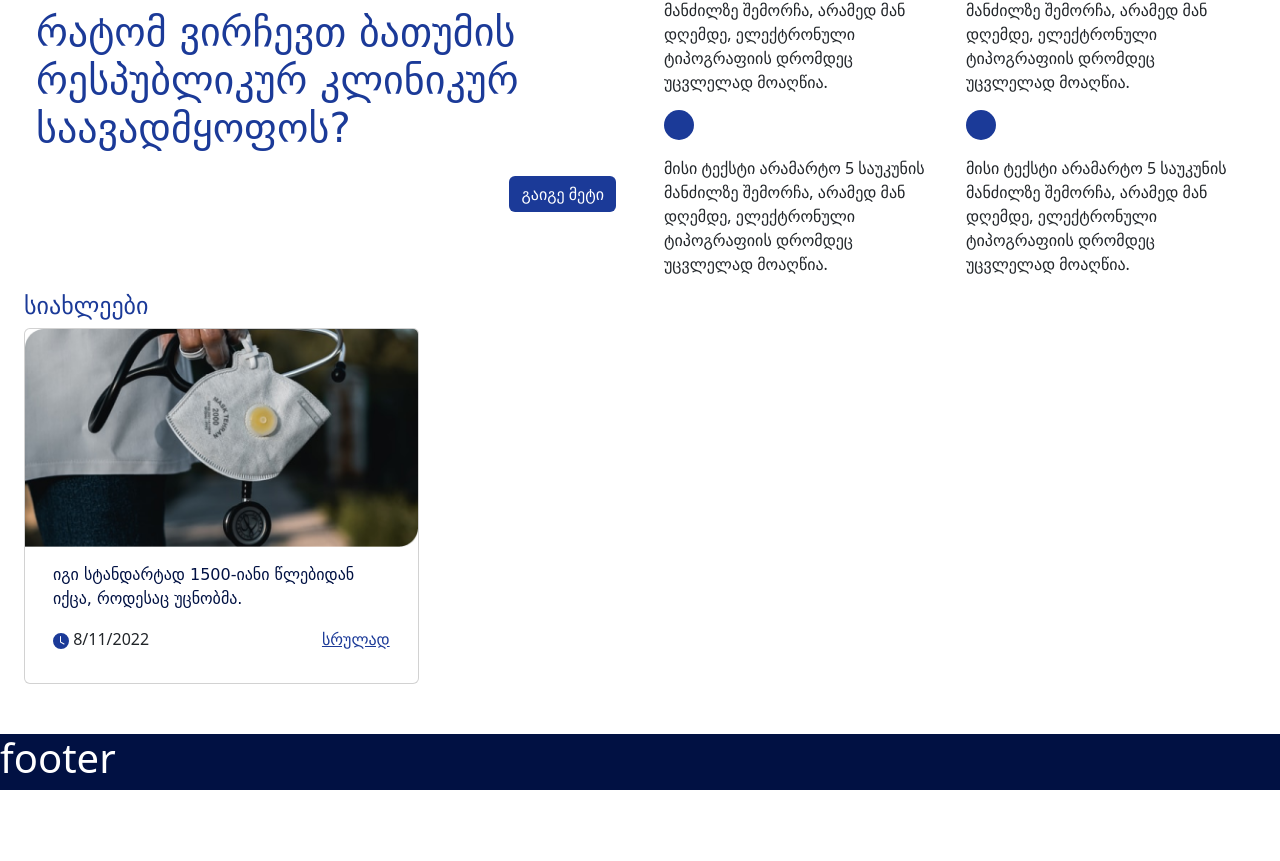
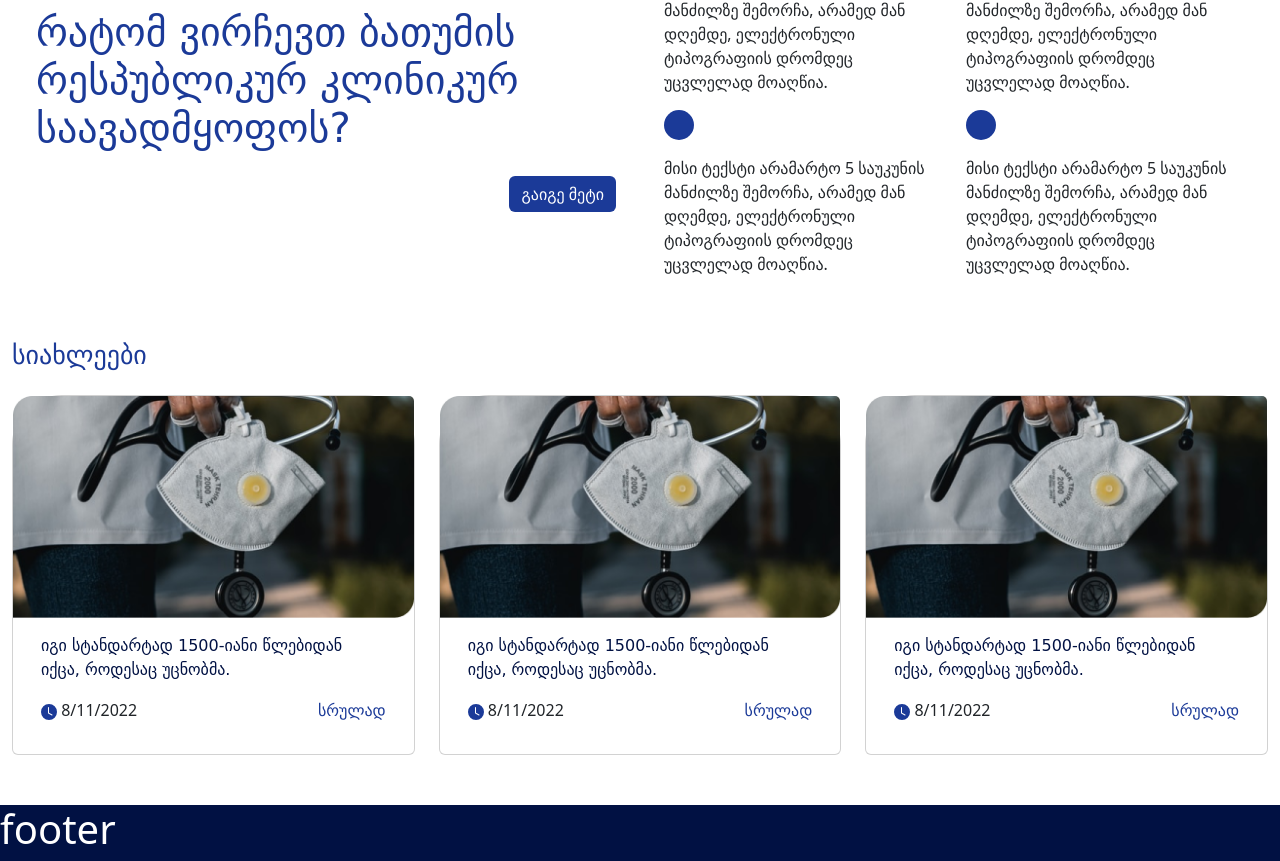
Before and after one commit to brchospital/brch-starter, a React (Create React App) app: page / in a window 1280 px wide. Shown: the part 913-1774 px from the top of the page. Before the commit the page ends 1703 px from the top, so only its background shows below. Built offline with nearby package versions, Linux system fonts and the light colour scheme; a web font is replaced by a local one.

Commit message:
news card done

```diff
--- a/src/components/HomePage/NewsSection.js
+++ b/src/components/HomePage/NewsSection.js
@@ -9,8 +9,8 @@ export function NewsSection() {
     <Container className="news-section-container">
       <h4 className="news-section-title">სიახლეები</h4>
       <Row>
-        <Col xs={12} sm={12} md={12} lg={4} xl={4}>
-          <Card className="news-card">
+        <Col xs={12} sm={12} md={4} lg={4} xl={4}>
+          <Card className="news-card mt-3">
             <Card.Img variant="top" src={newsImage} />
             <Card.Body>
               <Container>
@@ -19,12 +19,60 @@ export function NewsSection() {
                 </Card.Text>
                 <div className="card-foroter">
                   <p>
-                    <span style={{ color: "#1B3A98" }}>
+                    <span className="card-footer-items">
                       <BsFillClockFill />
                     </span>
                     <span> 8/11/2022</span>
                   </p>
-                  <Link to="#0" style={{ color: "#1B3A98" }}>
+                  <Link to="#0" className="card-footer-items">
+                    სრულად
+                  </Link>
+                </div>
+              </Container>
+            </Card.Body>
+          </Card>
+        </Col>
+
+        <Col xs={12} sm={12} md={4} lg={4} xl={4}>
+          <Card className="news-card mt-3">
+            <Card.Img variant="top" src={newsImage} />
+            <Card.Body>
+              <Container>
+                <Card.Text className="card-description">
+                  იგი სტანდარტად 1500-იანი წლებიდან იქცა, როდესაც უცნობმა.
+                </Card.Text>
+                <div className="card-foroter">
+                  <p>
+                    <span className="card-footer-items">
+                      <BsFillClockFill />
+                    </span>
+                    <span> 8/11/2022</span>
+                  </p>
+                  <Link to="#0" className="card-footer-items">
+                    სრულად
+                  </Link>
+                </div>
+              </Container>
+            </Card.Body>
+          </Card>
+        </Col>
+
+        <Col xs={12} sm={12} md={4} lg={4} xl={4}>
+          <Card className="news-card mt-3">
+            <Card.Img variant="top" src={newsImage} />
+            <Card.Body>
+              <Container>
+                <Card.Text className="card-description">
+                  იგი სტანდარტად 1500-იანი წლებიდან იქცა, როდესაც უცნობმა.
+                </Card.Text>
+                <div className="card-foroter">
+                  <p>
+                    <span className="card-footer-items">
+                      <BsFillClockFill />
+                    </span>
+                    <span> 8/11/2022</span>
+                  </p>
+                  <Link to="#0" className="card-footer-items">
                     სრულად
                   </Link>
                 </div>
--- a/src/components/HomePage/style.css
+++ b/src/components/HomePage/style.css
@@ -105,6 +105,15 @@
   font-family: "ALK Sanet", sans-serif;
 }
 
+.card-footer-items {
+  color: #1b3a98;
+  text-decoration: none;
+}
+
+.news-section-title {
+  font-size: 26px;
+  margin-top: 3rem;
+}
 /* END OF HOME ADVERT COMPONENT */
 
 /* MEDIA QUERY */
@@ -135,6 +144,15 @@
   .advert-title-container {
     align-self: center;
   }
+
+  .news-section-container {
+    padding: 0px;
+  }
+
+  .news-card {
+    border-top-left-radius: 50px 50px !important;
+    border-top-right-radius: 50px 50px !important;
+  }
 }
 
 @media (min-width: 1441px) and (max-width: 2560px) {
@@ -164,6 +182,15 @@
   .advert-title-container {
     align-self: center;
   }
+
+  .news-section-container {
+    padding: 0px;
+  }
+
+  .news-card {
+    border-top-left-radius: 50px 50px !important;
+    border-top-right-radius: 50px 50px !important;
+  }
 }
 
 @media (min-width: 1025px) and (max-width: 1440px) {
@@ -184,6 +211,15 @@
 
   .advert-title-container {
     align-self: center;
+  }
+
+  .news-section-container {
+    padding: 0px;
+  }
+
+  .news-card {
+    border-top-left-radius: 50px 50px !important;
+    border-top-right-radius: 50px 50px !important;
   }
 }
 
@@ -210,6 +246,16 @@
 
   .advert-title-container {
     align-self: center;
+  }
+
+  .news-section-container {
+    padding: 0px;
+  }
+
+  .news-card {
+    border-top-left-radius: 50px 50px !important;
+    border-top-right-radius: 50px 50px !important;
+    width: 90%;
   }
 }
 
@@ -242,6 +288,16 @@
 
   .advert-title-container {
     align-self: center;
+  }
+
+  .news-section-container {
+    padding: 0px;
+  }
+
+  .news-card {
+    border-top-left-radius: 50px 50px;
+    border-top-right-radius: 50px 50px;
+    width: 100%;
   }
 }
 
@@ -280,6 +336,16 @@
 
   .advert-title-col {
     padding: 0px !important;
+  }
+
+  .news-section-container {
+    padding: 0px;
+  }
+
+  .news-card {
+    border-top-left-radius: 50px 50px;
+    border-top-right-radius: 50px 50px;
+    width: 100%;
   }
 }
 
@@ -331,11 +397,6 @@
     padding: 0px;
   }
 
-  .news-section-title {
-    font-size: 26px;
-    margin-top: 3rem;
-  }
-
   .news-card {
     border-top-left-radius: 50px 50px;
     border-top-right-radius: 50px 50px;
```
Lines whose indentation alone changed are shown as unchanged.
